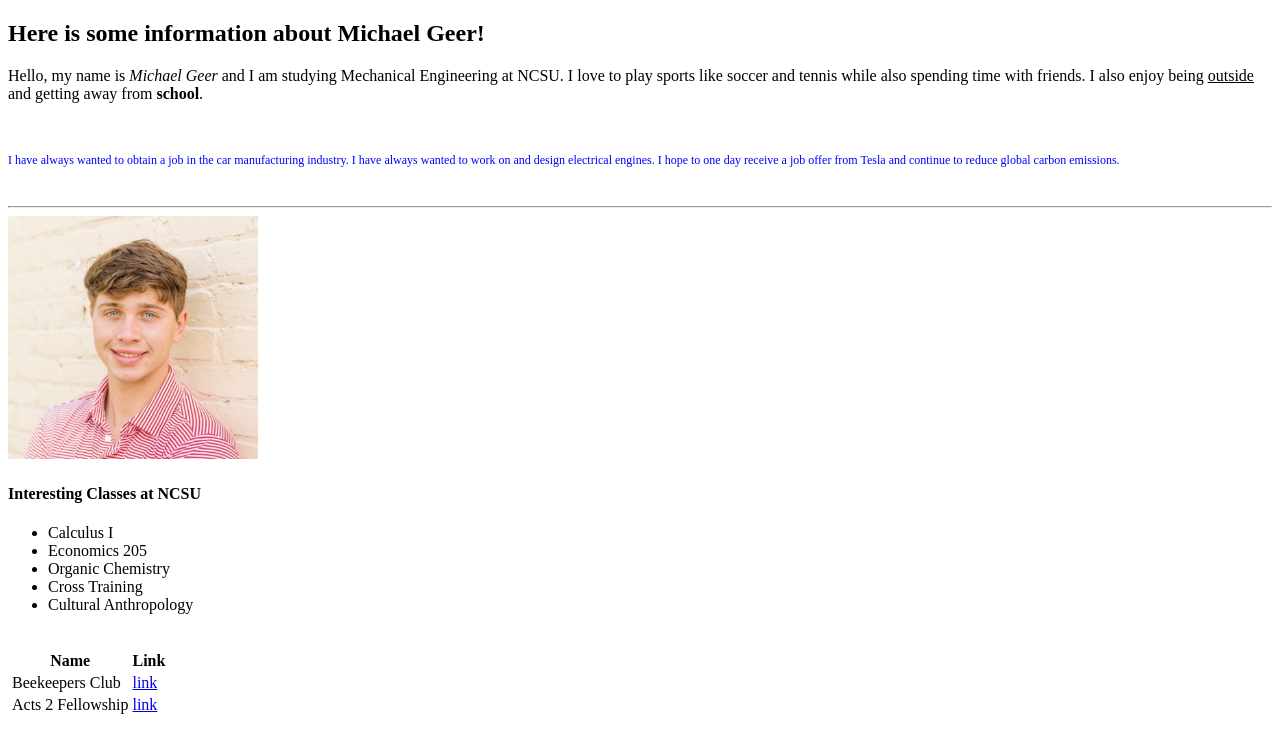
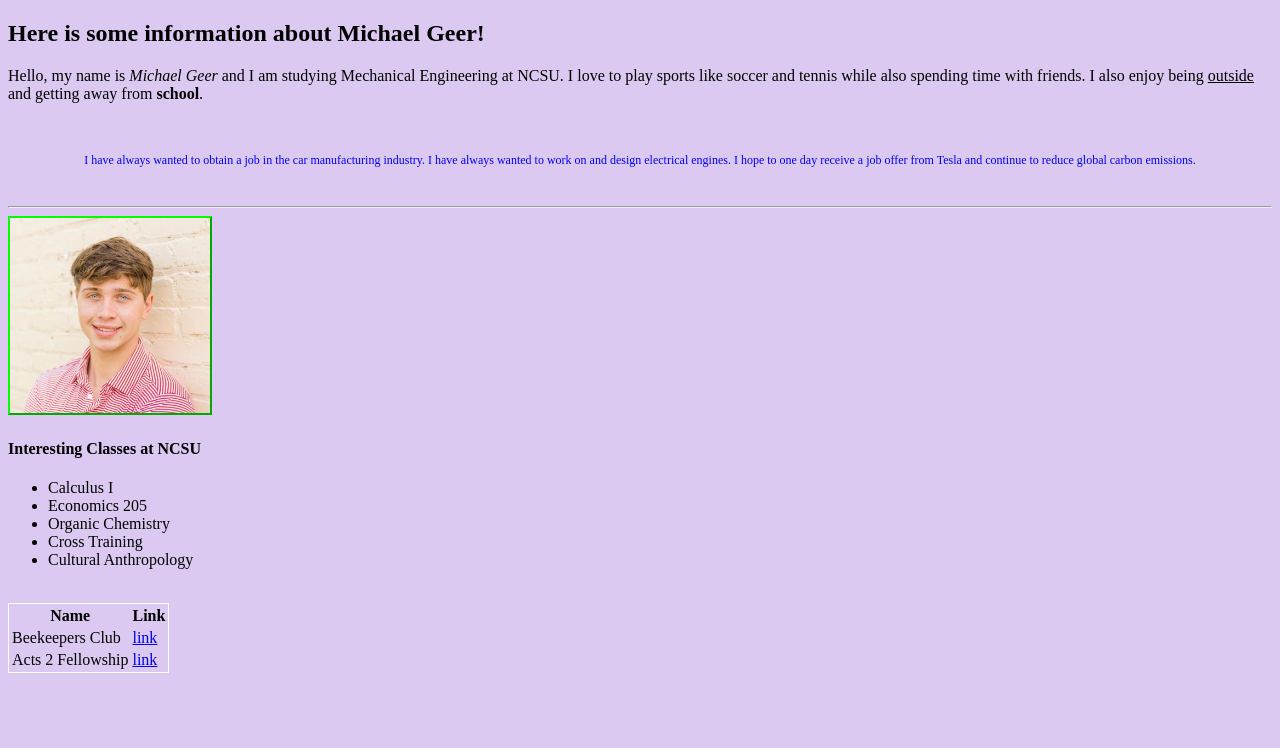
Before and after one commit to MGGeer/webpages, a plain HTML site: page index.html in a window 1280 px wide. Drawn offline with Linux system fonts and the light colour scheme.

Commit message:
Add files via upload

```diff
--- a/index.html
+++ b/index.html
@@ -28,7 +28,7 @@
     <!-- Paragraph 2 --> <p >
 
 </p>
-    <p style= "font-family: Times New Roman; color: #0000FF; font-size: 12px;"> I have always wanted to obtain a job in the car manufacturing industry.
+    <p style= "font-family: Times New Roman; color: #0000FF; font-size: 12px; text-align: center;"> I have always wanted to obtain a job in the car manufacturing industry.
     I have always wanted to work on and design electrical engines.
     I hope to one day receive a job offer from Tesla and continue to reduce global carbon emissions. </p>
 
--- a/style.css
+++ b/style.css
@@ -6,9 +6,9 @@
  *Description: [Assignment Description]
  */
 
-p {
-    font-family: "Times New Roman";
-    font-size: 16px;
+* {
+    background-color: #DBC9F1
+
 
 }
 
@@ -18,6 +18,7 @@ p {
 }
 
 #photo-resize {
-    max-width: 250px;
-    max-height: 300px;
+    max-width: 200px;
+    max-height: 250px;
+    border: 2px outset #00FF00;
 }
```
